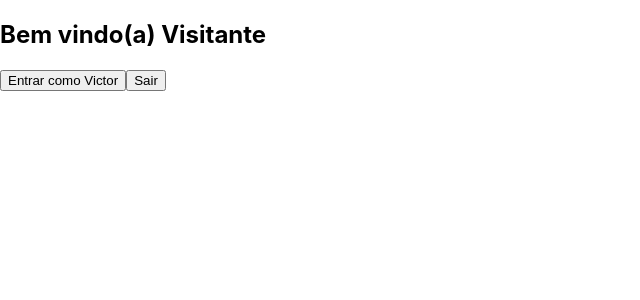
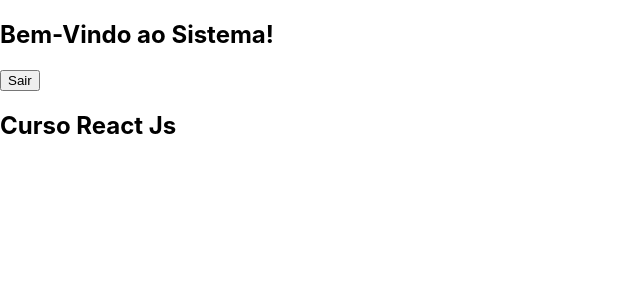
Before and after one commit to loiola0/application-factory, a React (Create React App) app in the folder módulo-20/meusite/: page / in a window 1280 px wide. Shown: the top 300 px of the page, without its empty margins (0-640 px from the left). Built offline with nearby package versions, Linux system fonts and the light colour scheme.

Commit message:
Aula sobre Renderização condicional

```diff
--- a/módulo-20/meusite/src/App.js
+++ b/módulo-20/meusite/src/App.js
@@ -1,11 +1,43 @@
 import React,{Component} from 'react';
-import Member from './components/Member';
 class App extends Component {
+
+    constructor(props){
+        super(props);
+        this.state = {
+            status: true
+        };
+
+        this.entrar = this.entrar.bind(this);
+        this.sair = this.sair.bind(this);
+    }
+
+    entrar(){
+        this.setState({status: true});
+    }
+
+    sair(){
+        this.setState({status: false});
+    }
 
     render(){
         return(
             <div>
-               <Member name="Visitante"/>
+
+                {this.state.status ?
+                    <div>
+                        <h2>Bem-Vindo ao Sistema!</h2>
+                        <button onClick={this.sair}>Sair</button>
+                    </div> :
+                    <div>
+                        <h2>Olá visitante! Faça seu login</h2>
+                        <button onClick={this.entrar}>Entrar</button>
+                    </div>
+                }
+
+                <div>
+                    <h2>Curso React Js</h2>
+                </div>
+
             </div>
         );
     }
--- a/módulo-20/meusite/src/components/Member/index.js
+++ /dev/null
@@ -1,31 +0,0 @@
-import React,{Component} from 'react';
-
-class Member extends Component{
-    constructor(props){
-        super(props);
-        this.state = {
-            name: props.name
-        };
-        this.entrar = this.entrar.bind(this);
-    }
-
-    entrar(){
-        this.setState({name:"Victor"});
-    }
-
-    render(){
-        return(
-            <div>
-                <h2>Bem vindo(a) {this.state.name}</h2>
-                <button onClick={this.entrar}>
-                    Entrar como Victor
-                </button>
-                <button onClick={()=>{this.setState({name:''})}}>
-                    Sair
-                </button>
-            </div>
-        );
-    }
-}
-
-export default Member;
```
